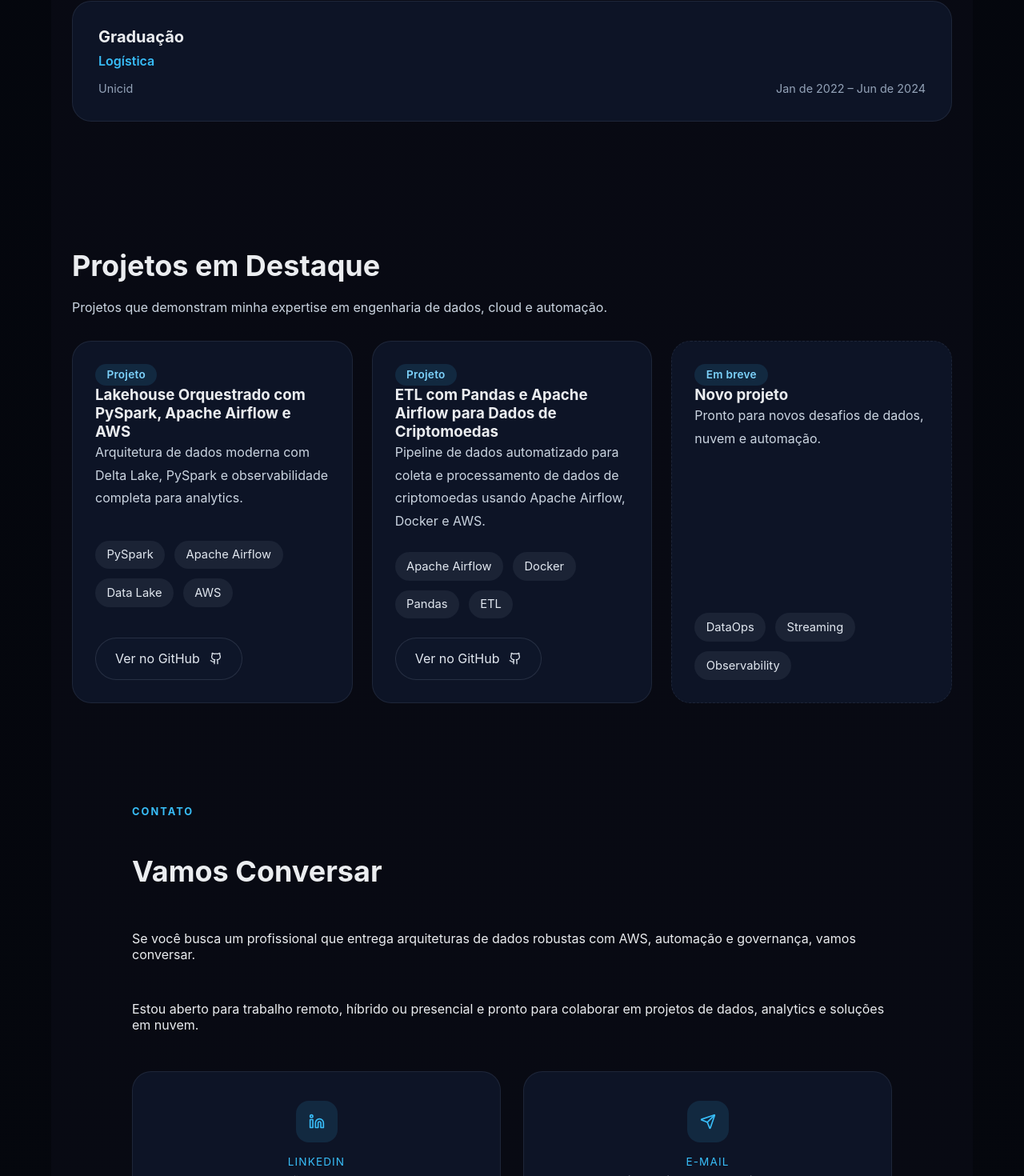
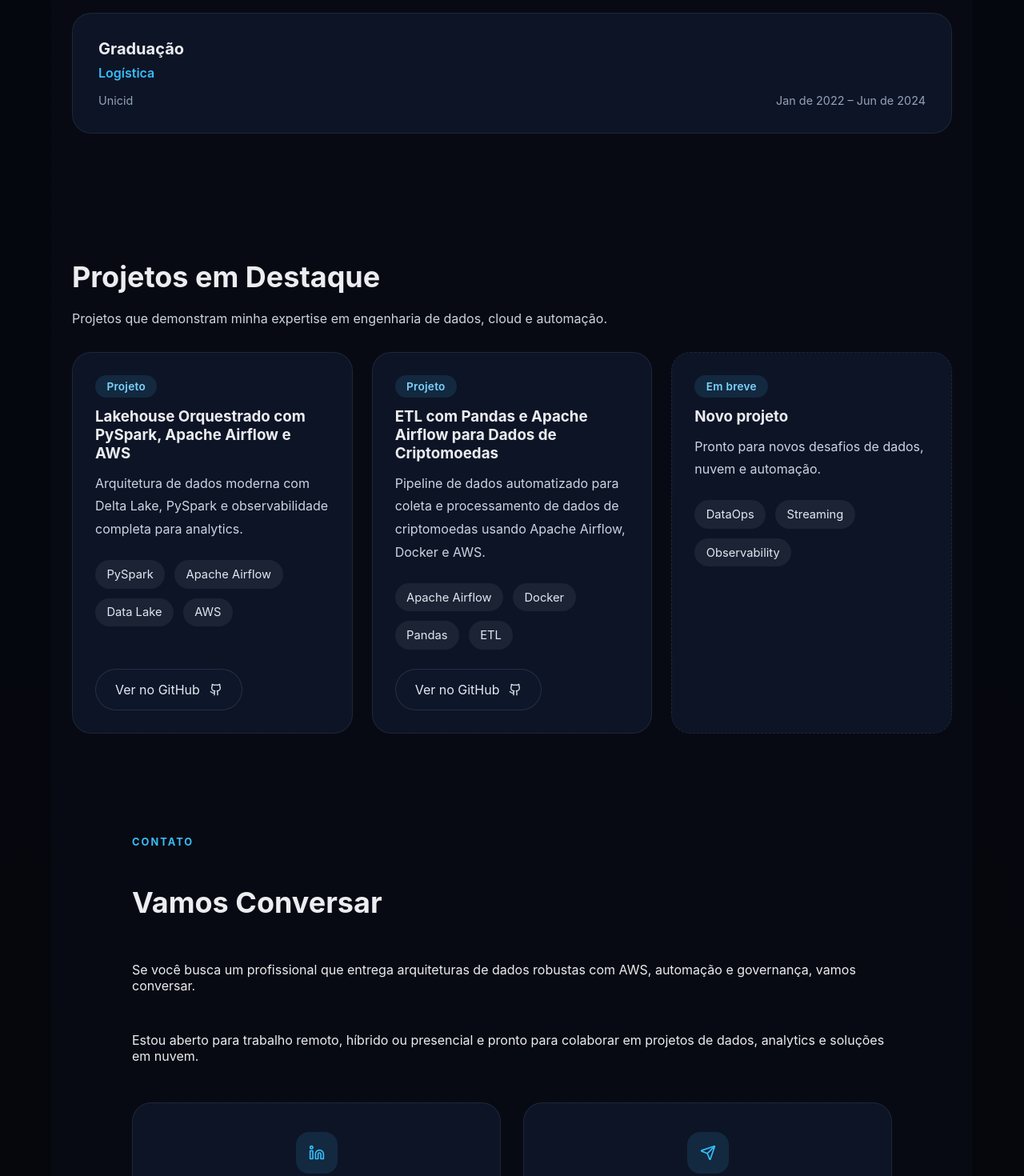
Before and after one commit to joaobarreto27/portifolio_jvbarreto, a React (Vite) app: page / in a window 1280 px wide. Shown: the part 2482-3952 px from the top of the page at 80% size. Built offline with nearby package versions, Linux system fonts and the light colour scheme.

Commit message:
feat(app): adiciona animação card-hover no cartões e botões

```diff
--- a/src/App.tsx
+++ b/src/App.tsx
@@ -1,5 +1,6 @@
 import { Send, Cloud, Database, Settings, Sparkles, ArrowRight, Github, Linkedin, MapPin, User } from 'lucide-react';
 import { CheckCircle } from 'lucide-react';
+import { useState } from 'react';
 
 const linkedInUrl = 'https://www.linkedin.com/in/jo%C3%A3o-vitor-barreto-495a6a222/';
 const githubUrl = 'https://github.com/joaobarreto27';
@@ -61,6 +62,16 @@ const projects = [
 
 
 function App() {
+  const [emailCopied, setEmailCopied] = useState(false);
+
+const handleCopyEmail = () => {
+  navigator.clipboard.writeText(contactEmail);
+  setEmailCopied(true);
+
+  setTimeout(() => {
+    setEmailCopied(false);
+  }, 2000);
+  };
   return (
     <div className="page-shell">
       <header className="hero-section">
@@ -74,22 +85,22 @@ function App() {
             entregando arquiteturas escaláveis, eficientes e prontas para produção.
           </p>
           <div className="hero-actions">
-            <a className="button button-primary" href="#projects">
+            <a className="button button-primary card-hover" href="#projects">
               Ver Projetos <ArrowRight size={15} />
             </a>
-            <a className="button button-secondary" href="#about">
+            <a className="button button-secondary card-hover" href="#about">
               Sobre Mim <User size={15} />
             </a>
-            <a className="button button-secondary" href={linkedInUrl} target="_blank" rel="noreferrer">
+            <a className="button button-secondary card-hover" href={linkedInUrl} target="_blank" rel="noreferrer">
               Linkedin <Linkedin size={15} />
             </a>
-            <a className="button button-secondary" href="#contact">
+            <a className="button button-secondary card-hover" href="#contact">
               Fale comigo <Send size={15} />
             </a>
           </div>
         </div>
         <div className="hero-aside">
-          <div className="hero-card">
+          <div className="hero-card card-hover">
             <h2>Impactos e resultados</h2>
             <ul>
               <li>📉 Economia de custos superior a 80% em cloud.</li>
@@ -162,7 +173,7 @@ function App() {
           </p>
           <div className="education-list">
             {education.map((edu, index) => (
-              <article key={index} className="education-card">
+              <article key={index} className="education-card card-hover">
                 <h3>{edu.degree}</h3>
                 <p className="education-field">{edu.field}</p>
                 <div className="education-meta">
@@ -188,7 +199,7 @@ function App() {
             <span className="project-label">Projeto</span>
             <h3>{project.title}</h3>
             <p>{project.description}</p>
-                </div>
+
             <div className="project-meta">
               {project.highlights.map((highlight) => (
                 <span key={highlight} className="tag">
@@ -196,9 +207,11 @@ function App() {
                 </span>
               ))}
             </div>
+          </div>
+
           {project.repoUrl && (
             <a
-                    className="button button-secondary project-link"
+              className="button button-secondary project-link card-hover"
               href={project.repoUrl}
               target="_blank"
               rel="noreferrer"
@@ -208,18 +221,21 @@ function App() {
           )}
         </article>
       ))}
+
       <article className="project-card project-placeholder card-hover">
         <div>
           <span className="project-label">Em breve</span>
           <h3>Novo projeto</h3>
           <p>Pronto para novos desafios de dados, nuvem e automação.</p>
-              </div>
+
           <div className="project-meta">
             <span className="tag">DataOps</span>
             <span className="tag">Streaming</span>
             <span className="tag">Observability</span>
           </div>
+        </div>
       </article>
+
     </div>
   </div>
 </section>
@@ -248,15 +264,25 @@ function App() {
                 <strong>João Barreto</strong>
               </div>
             </a>
-            <a className="contact-card card-hover" href={`mailto:${contactEmail}`}>
+            <div
+              className="contact-card card-hover"
+              onClick={handleCopyEmail}
+              title="Clique para copiar o e-mail"
+              role="button"
+            >
               <div className="contact-icon">
                 <Send size={20} />
               </div>
               <div>
-                <p className="contact-card-label">E-mail</p>
+                <p
+                  className="contact-card-label"
+                  style={{ color: emailCopied ? '#4ade80' : '' }}
+                >
+                  {emailCopied ? 'E-mail copiado!' : 'E-mail (Copiar)'}
+                </p>
                 <strong>{contactEmail}</strong>
               </div>
-            </a>
+            </div>
             <div className="contact-card card-hover contact-info-card">
               <div className="contact-icon">
                 <MapPin size={20} />
--- a/src/styles.css
+++ b/src/styles.css
@@ -303,7 +303,7 @@ a {
 .feature-card h3,
 .skill-card h3,
 .project-card h3 {
-  margin: 0;
+  margin: 0.75rem 0 0.75rem;
 }
 
 .feature-card p,
```
Lines whose indentation alone changed are shown as unchanged.
